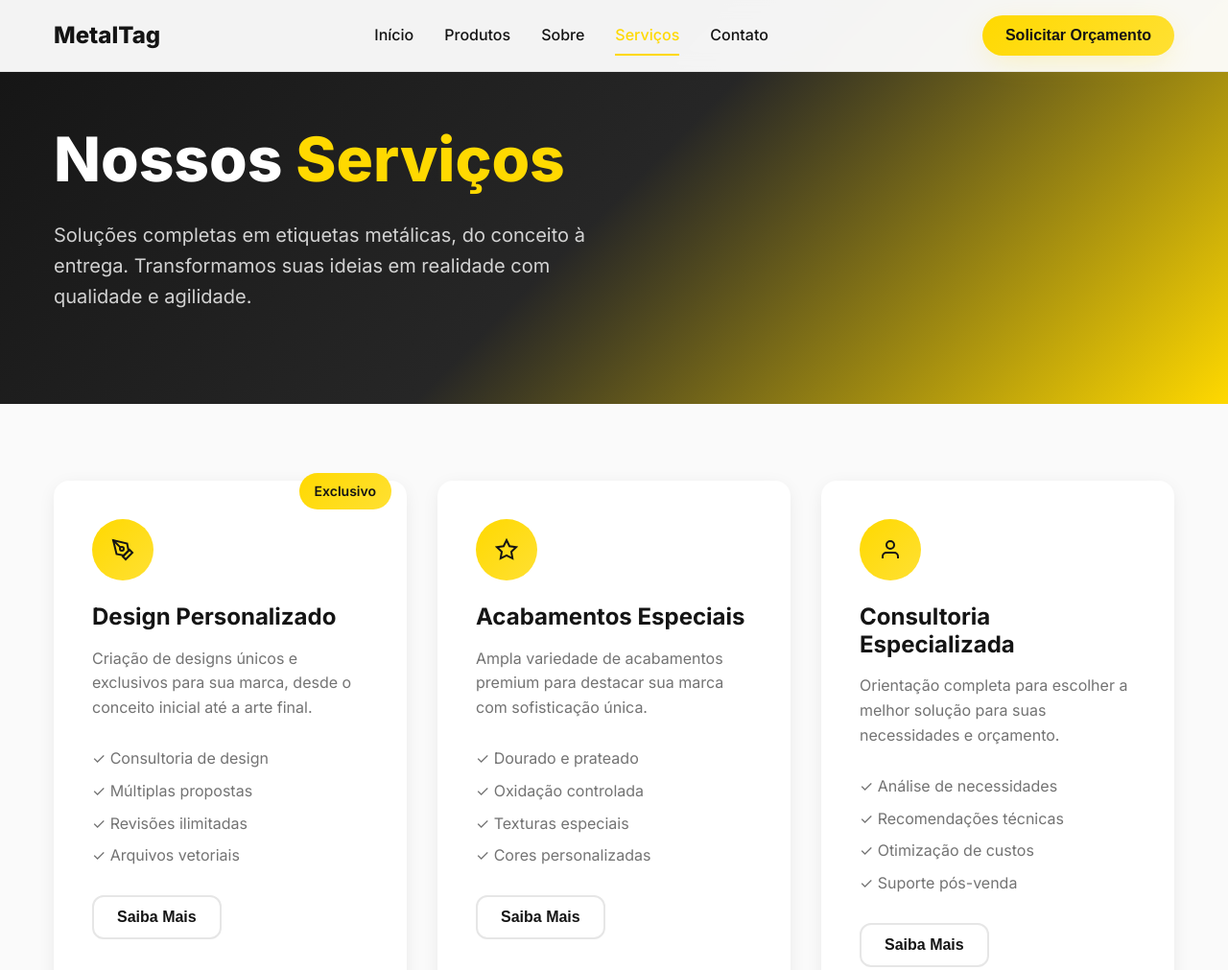
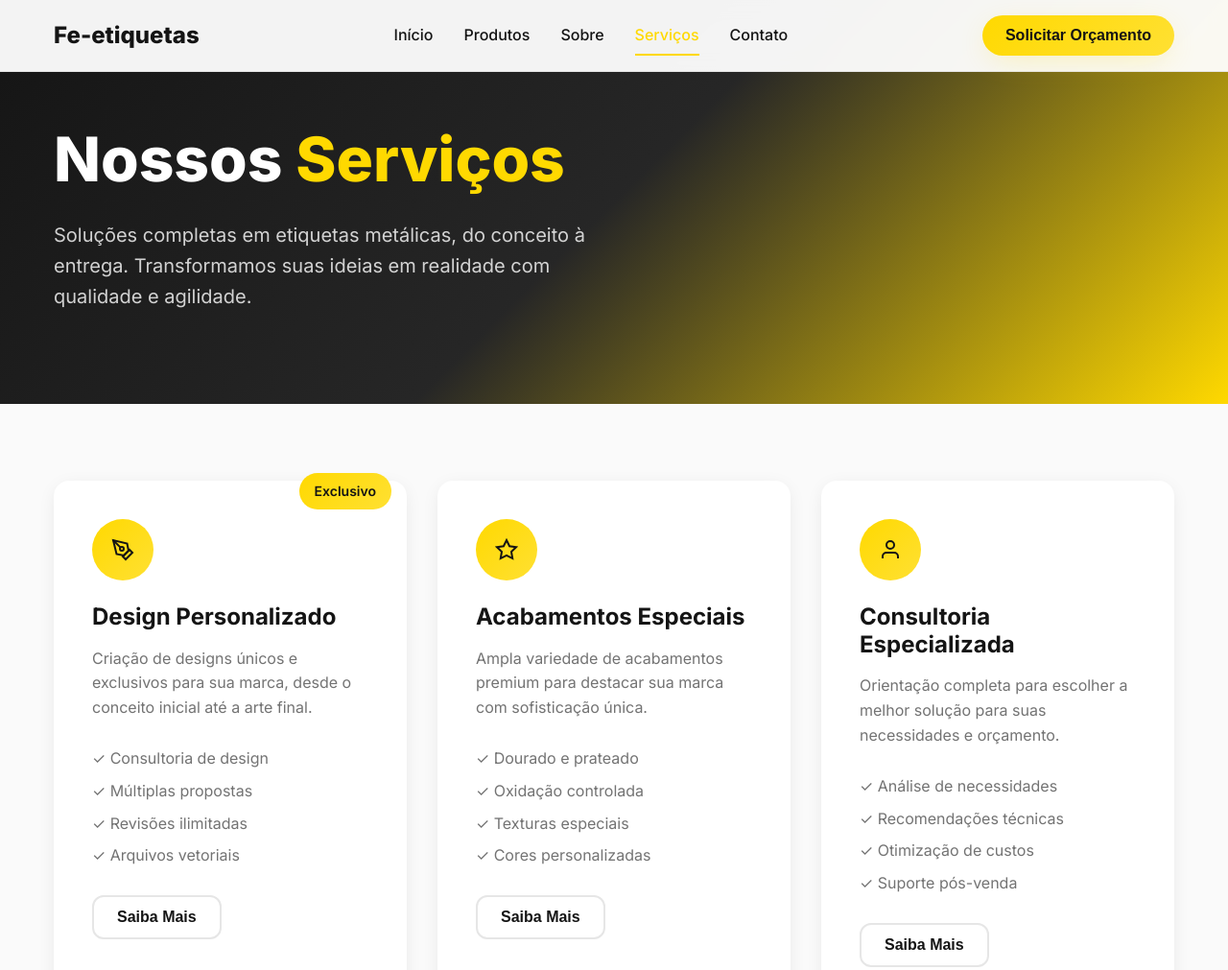
Before and after one commit to Rodrigo-Gabriel/FE-Etiquetas-main, a plain HTML site: page src/pages/servicos.html in a window 1280 px wide. Shown: the top 1011 px of the page at 96% size. Drawn offline with Linux system fonts and the light colour scheme; a script that the page names is missing.

Commit message:
Update servicos.html
Editei o texto da logo de "Metaltag" para "Fe-etiquetas".

```diff
--- a/src/pages/servicos.html
+++ b/src/pages/servicos.html
@@ -16,7 +16,7 @@
     <nav class="nav">
         <div class="nav-container">
             <div class="nav-brand">
-                <span class="logo">MetalTag</span>
+                <span class="logo">Fe-etiquetas</span>
             </div>
 
             <div class="nav-menu">
```
